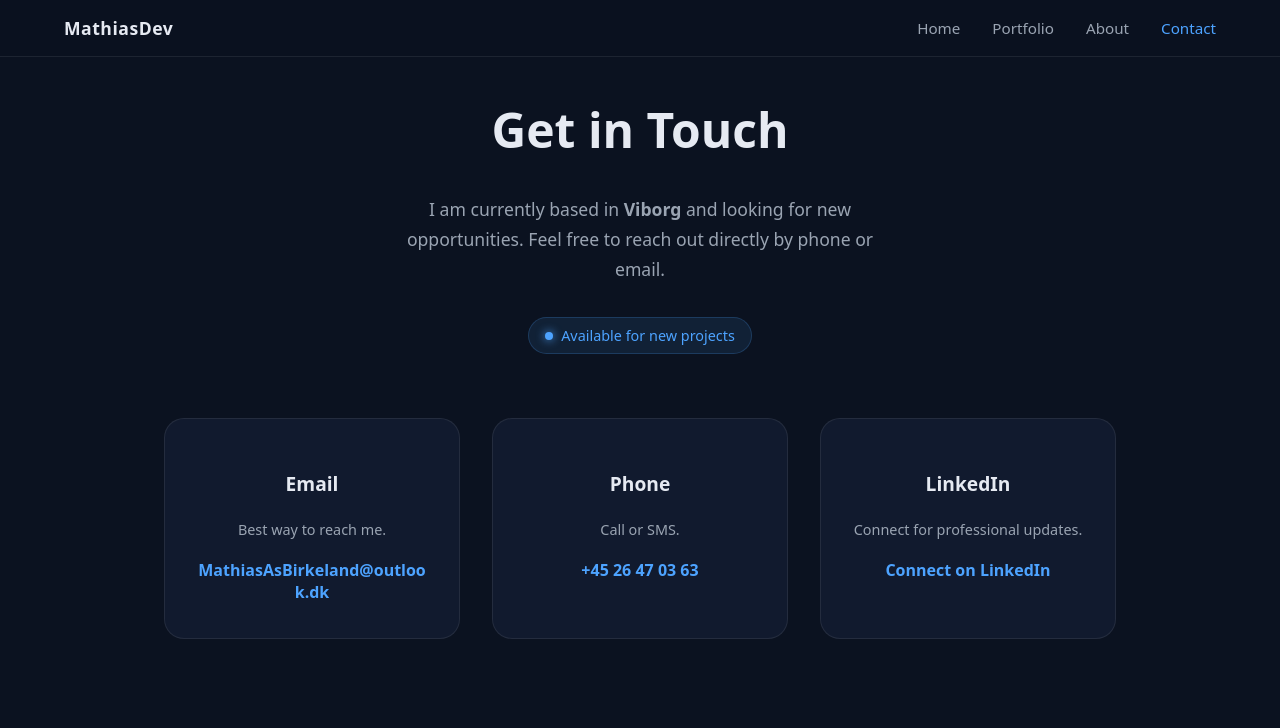
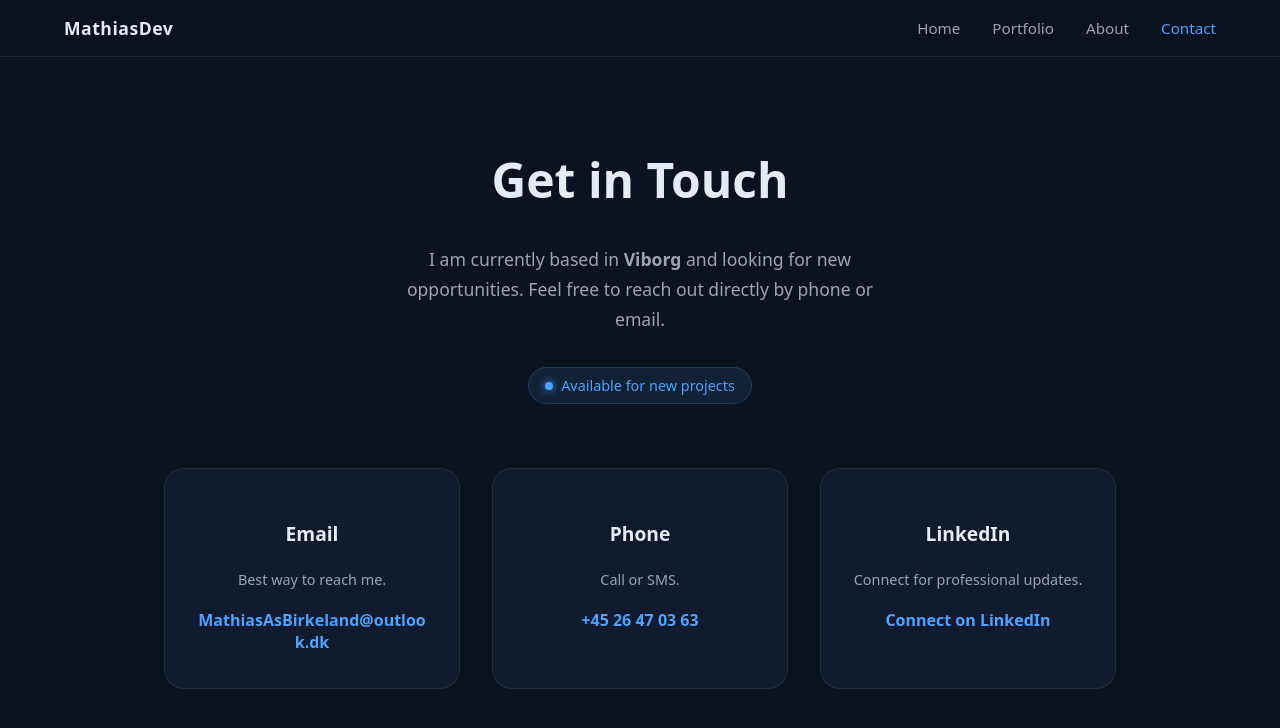
Before and after one commit to MathiasAsBirk/Portfolio, a React (Vite) app: page /Portfolio/contact in a window 1280 px wide. Shown: the top 728 px of the page. Built offline with nearby package versions, Linux system fonts and the light colour scheme.

Commit message:
little margin fix

```diff
--- a/src/pages/Contact/contact.module.css
+++ b/src/pages/Contact/contact.module.css
@@ -1,5 +1,5 @@
 .page {
-  margin-top: -100px;
+  margin-top: -50px;
   min-height: calc(100vh - 72px);
   background-color: var(--bg-main);
 }
```
